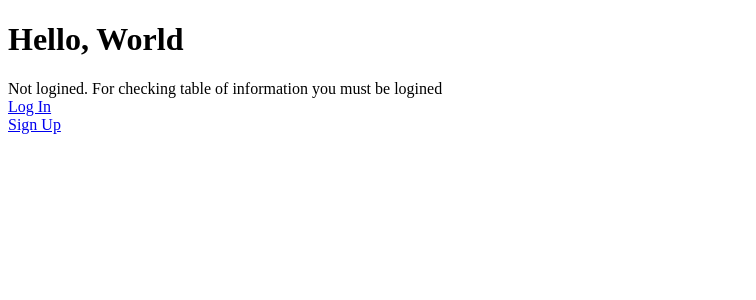
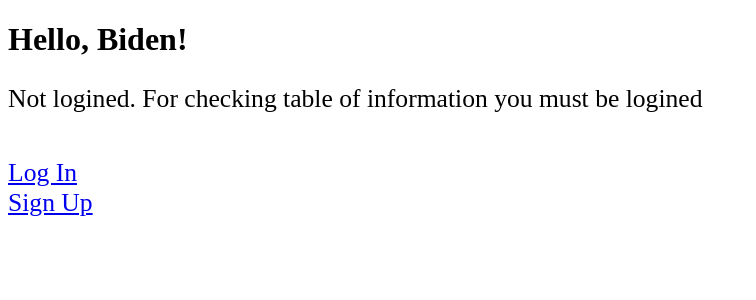
Before and after one commit to DerFacn/course, a Django app: page / in a window 1280 px wide. Shown: the top 300 px of the page, without its empty margins (0-756 px from the left). Run offline with Django 4.2, Linux system fonts and the light colour scheme.

Commit message:
sign up fixed error messages and labels

```diff
--- a/application/accounts/forms.py
+++ b/application/accounts/forms.py
@@ -8,9 +8,11 @@ class UserForm(forms.Form):
     email = forms.CharField(required=True)
 
 class SignUpForm(UserCreationForm):
-    first_name = forms.CharField(max_length=30, required=False, help_text='Optional.')
-    last_name = forms.CharField(max_length=30, required=False, help_text='Optional.')
-    email = forms.EmailField(max_length=254, help_text='Required. Inform a valid email address.')
+    username = forms.CharField(label="Логін", max_length=30, required=True, error_messages={'required': "Це поле обов'язкове!"})
+    first_name = forms.CharField(label="Ім'я", max_length=30, required=True, error_messages={'required': "Це поле обов'язкове!"})
+    last_name = forms.CharField(label="Прізвище", max_length=30, required=True, error_messages={'required': "Це поле обов'язкове!"})
+    email = forms.EmailField(label="Електронна адреса", max_length=254,required=True, error_messages={'required': "Це поле обов'язкове!"})
+
 
     class Meta:
         model = User
--- a/application/accounts/templates/index.html
+++ b/application/accounts/templates/index.html
@@ -5,15 +5,15 @@
     <title>Index</title>
 </head>
 <body>
-<h1>Hello, World</h1>
+<h1>Hello, Biden!</h1>
 
 {% if user.is_authenticated %}
 <p style="font-size:2vw;">Welcome, {{ user.username }}</p><br>
-<a href="{% url 'logout' %}">Log Out</a>
+<a href="{% url 'logout' %}" style="font-size:2vw;">Log Out</a>
 {% else %}
-Not logined. For checking table of information you must be logined<br>
-<a href="{% url 'login' %}">Log In</a><br>
-<a href="/accounts/signup/">Sign Up</a>
+<p style="font-size:2vw;">Not logined. For checking table of information you must be logined</p><br>
+<a href="{% url 'login' %}" style="font-size:2vw;">Log In</a><br>
+<a href="/accounts/signup/" style="font-size:2vw;">Sign Up</a>
 {% endif %}
 
 <!--
--- a/application/templates/registration/login.html
+++ b/application/templates/registration/login.html
@@ -8,7 +8,7 @@
     <title>Login</title>
 </head>
 <body>
-<h1>Hello, World</h1>
+<h1>Hello, Biden!</h1>
 
 <form method="post">
     {{ form.as_p }}
--- a/application/templates/registration/signup.html
+++ b/application/templates/registration/signup.html
@@ -1,6 +1,6 @@
 <h1>Hello, World</h1>
 
-<form method="post">
+<form method="post" action="" novalidate>
     {{ form.as_p }}
     {% csrf_token %}
     <button type="submit">Submit!</button>
```
Also changed, not shown: application/db.sqlite3.
